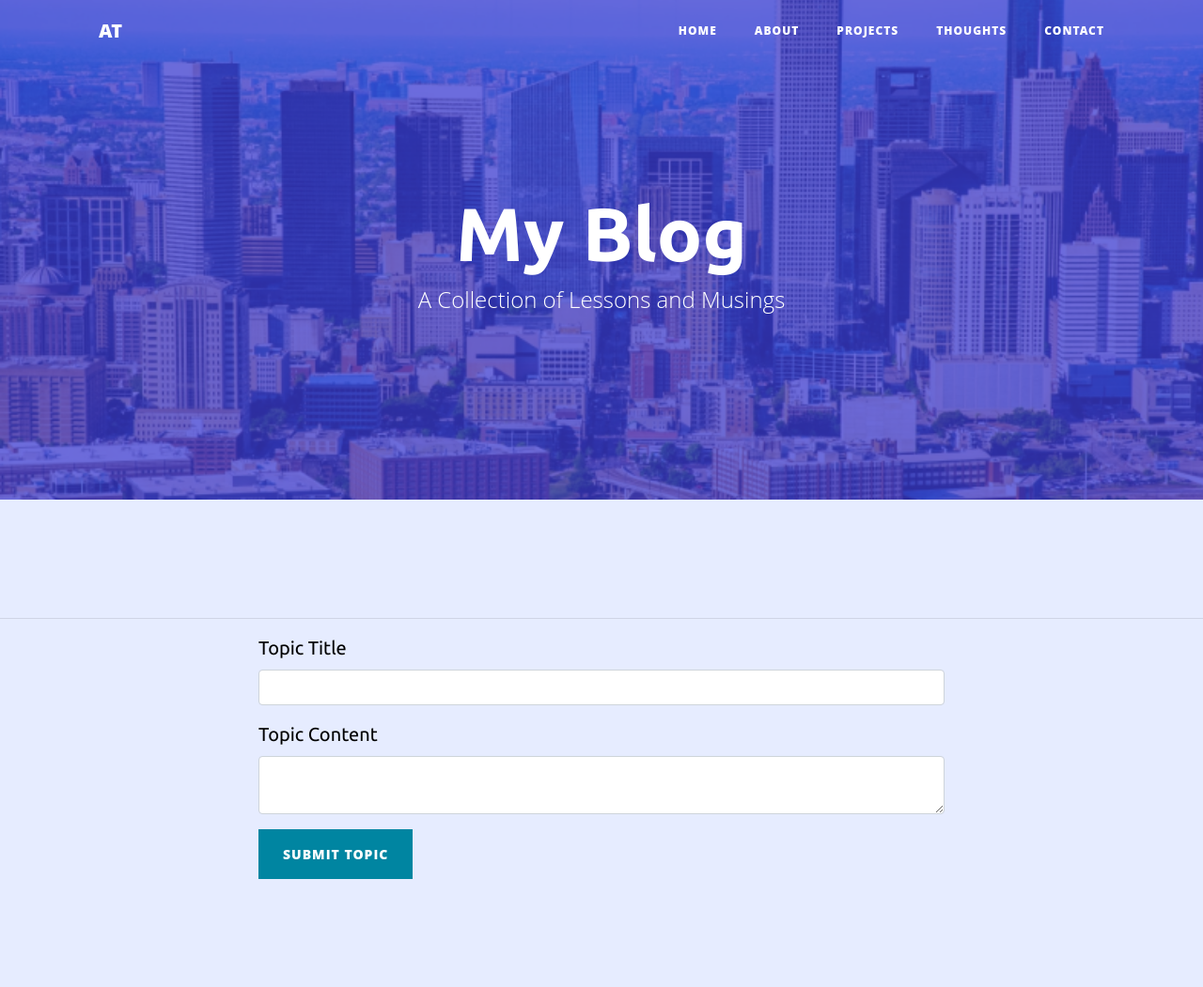
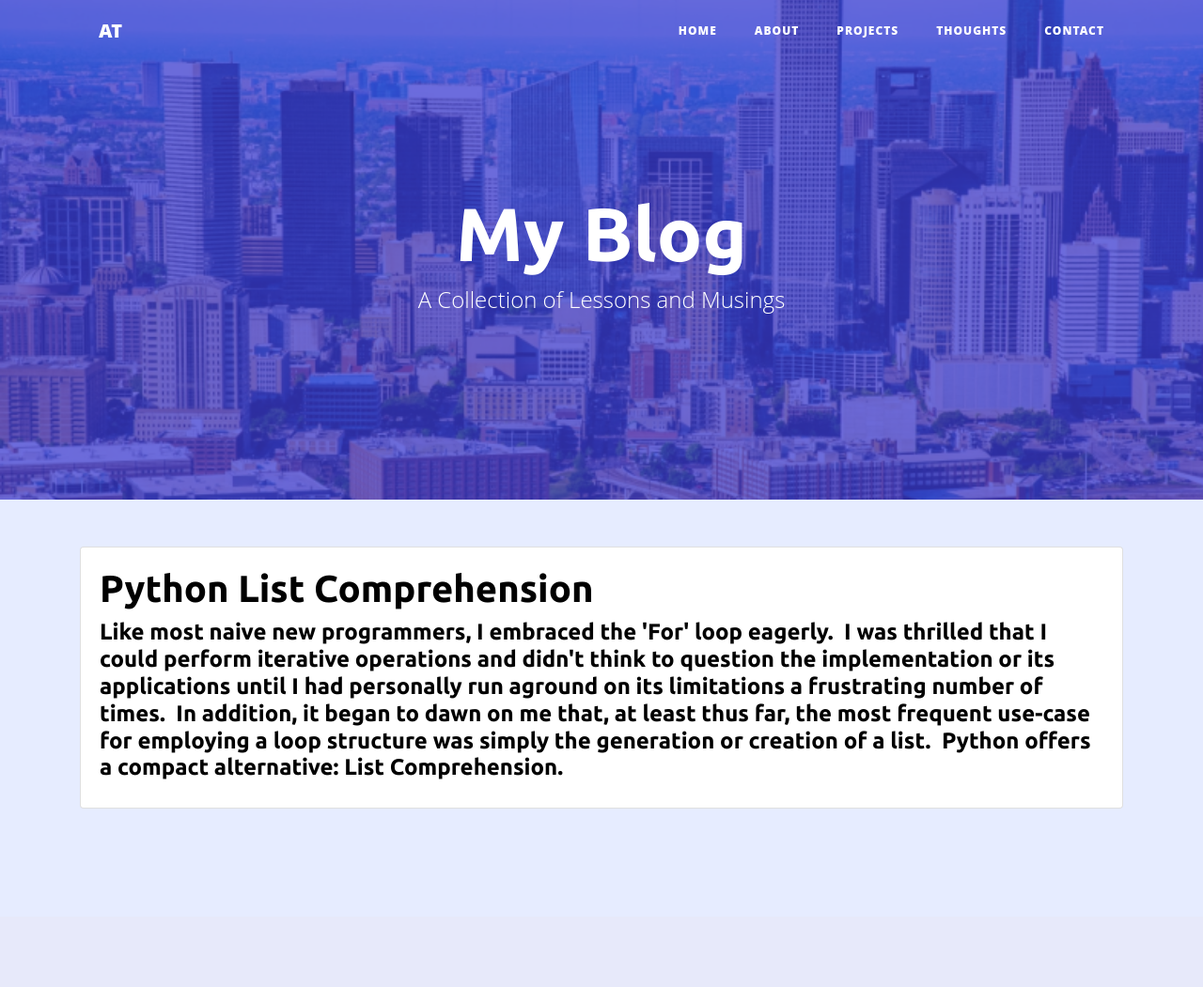
Before and after one commit to jAndrewtomich/Portfolio, a Flask app: page /thoughts in a window 1280 px wide. Shown: the whole page at 94% size. After the commit the page ends 861 px from the top, so only its background shows below. Run offline with Flask 2, Linux system fonts and the light colour scheme; data that the repository does not hold is empty; parts of the project's set-up code (start-up, migrations or seed data) failed here and were passed over; some libraries are stand-ins or nearby versions.

Commit message:
Remove dependence on database and put text directly in template file

```diff
--- a/app/templates/thoughts.html
+++ b/app/templates/thoughts.html
@@ -15,7 +15,16 @@
 		</div>
 	</header>
 
-	{% for topic in topics %}
+	<div class="container">
+		<div class="card" style="color: black;">
+			<div class="card-body">
+				<h1>Python List Comprehension</h1>
+				<h4>Like most naive new programmers, I embraced the &#39;For&#39; loop eagerly.&nbsp; I was thrilled that I could perform iterative operations and didn&#39;t think to question the implementation or its applications until I had personally run aground on its limitations a frustrating number of times.&nbsp; In addition, it began to dawn on me that, at least thus far, the most frequent use-case for employing a loop structure was simply the generation or creation of a list.&nbsp; Python offers a compact alternative: List Comprehension.</h4>
+			</div>
+		</div>
+	</div>
+
+	<!--{% for topic in topics %}
 		<div class="container">
 			<div class="card" style="color: black;">
 				<div class="card-body">
@@ -39,5 +48,5 @@
 				{{ wtf.quick_form(form, novalidate=True, button_map={"submit": "primary"}) }}
 			</div>
 		</div>
-	</div>
+	</div>-->
 {% include "footer.html" %}
```
